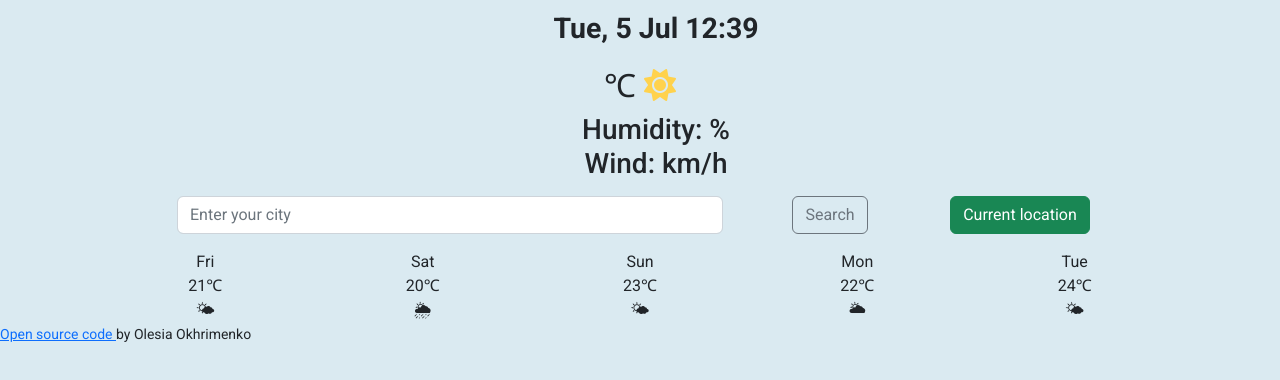
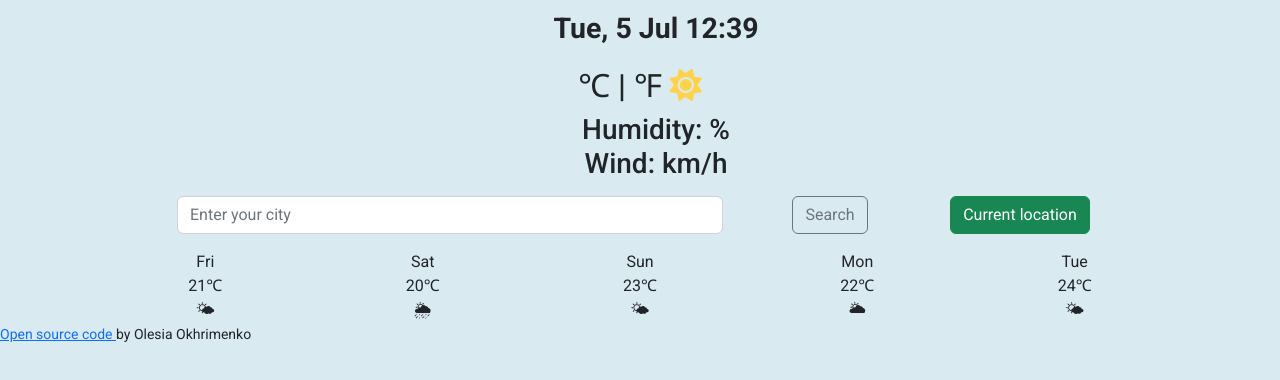
Before and after one commit to OlesiaOk/projectWeek6, a website built with Parcel: page index.html in a window 1280 px wide. Built offline with nearby package versions, Linux system fonts and the light colour scheme; no server answers; a web font is replaced by a local one.

Commit message:
add ℉ unit to "temperature"

```diff
--- a/index.html
+++ b/index.html
@@ -27,7 +27,7 @@
           Thu, 26 May 15:25
         </li>
       </ul>
-      <h2 id="temperature"><span id="temperatureValue"></span>  ℃ <i class="fa-solid fa-sun sun"></i></h2>
+      <h2 id="temperature"><span id="temperatureValue"></span>  ℃ | ℉ <i class="fa-solid fa-sun sun"></i></h2>
       <h3><ul id=info><li>
         Humidity:<span id=humidity>   </span>%
       </li>
```
